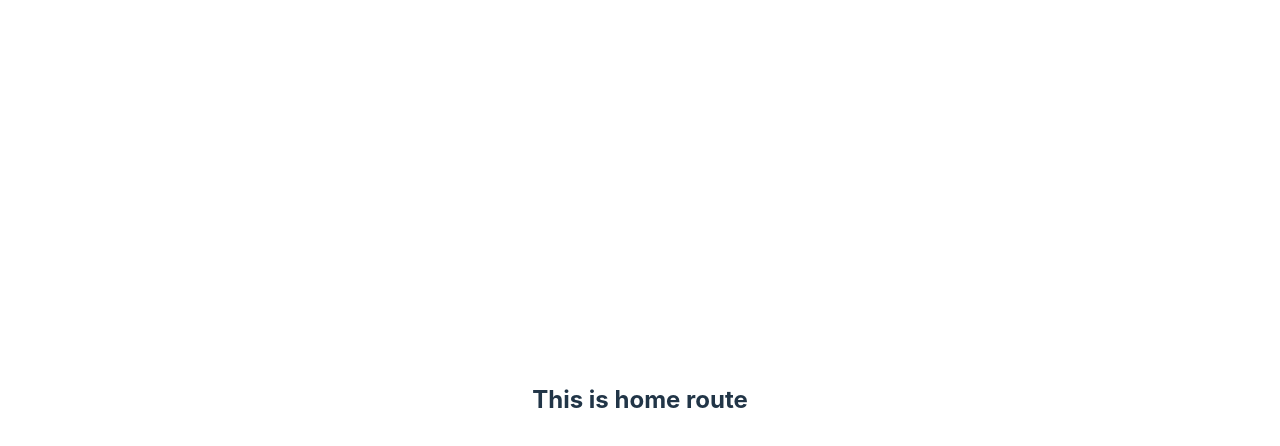
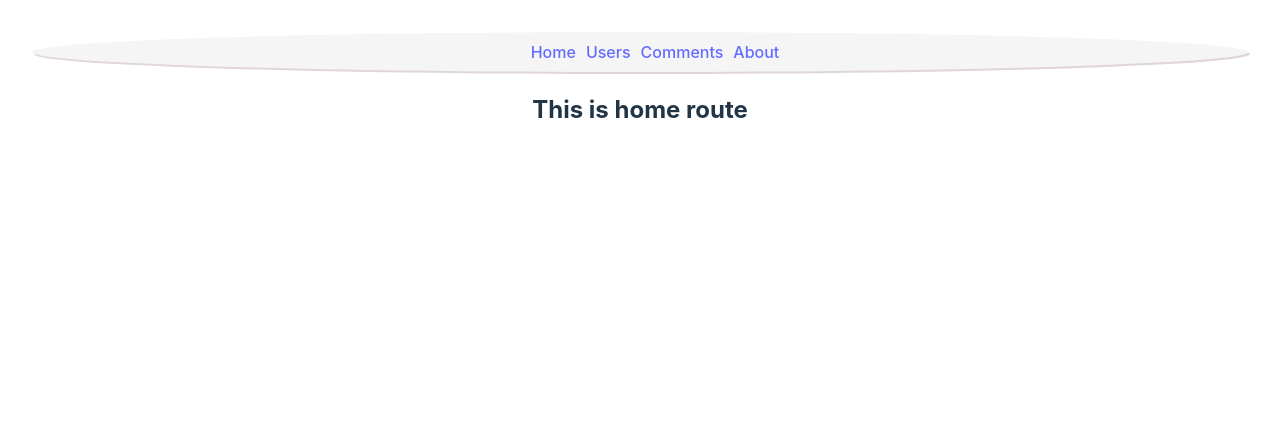
Before and after one commit to nazm0l/react-router-v6.9-practice, a React (Vite) app: page / in a window 1280 px wide. Shown: the top 446 px of the page. Built offline with nearby package versions, Linux system fonts and the light colour scheme.

Commit message:
navbar added and designed

```diff
--- /dev/null
+++ b/src/components/Navbar/Navbar.jsx
@@ -0,0 +1,20 @@
+import React from "react";
+import { Link } from "react-router-dom";
+import "./navbar.css";
+
+const Navbar = () => {
+  return (
+    <div>
+      <nav className="menu">
+        <ul>
+          <Link to="/">Home</Link>
+          <Link to="/users">Users</Link>
+          <Link to="/comments">Comments</Link>
+          <Link to="/about">About</Link>
+        </ul>
+      </nav>
+    </div>
+  );
+};
+
+export default Navbar;
--- /dev/null
+++ b/src/components/Navbar/navbar.css
@@ -0,0 +1,14 @@
+.menu {
+    height: 40px;
+    width: 100%;
+    background-color: whitesmoke;
+    box-shadow: 2px 2px #e0d6d6;
+    border-radius: 50%;
+    display: flex;
+    align-items: center;
+    justify-content: center;
+}
+
+.menu ul a {
+    margin-right: 10px;
+}
--- a/src/index.css
+++ b/src/index.css
@@ -19,16 +19,13 @@ a {
   color: #646cff;
   text-decoration: inherit;
 }
+
 a:hover {
   color: #535bf2;
 }
 
 body {
   margin: 0;
-  display: flex;
-  place-items: center;
-  min-width: 320px;
-  min-height: 100vh;
 }
 
 h1 {
@@ -47,9 +44,11 @@ button {
   cursor: pointer;
   transition: border-color 0.25s;
 }
+
 button:hover {
   border-color: #646cff;
 }
+
 button:focus,
 button:focus-visible {
   outline: 4px auto -webkit-focus-ring-color;
@@ -60,9 +59,11 @@ button:focus-visible {
     color: #213547;
     background-color: #ffffff;
   }
+
   a:hover {
     color: #747bff;
   }
+
   button {
     background-color: #f9f9f9;
   }
--- /dev/null
+++ b/src/layout/Layout.jsx
@@ -0,0 +1,14 @@
+import React from "react";
+import { Outlet } from "react-router-dom";
+import Navbar from "../components/Navbar/Navbar";
+
+const Layout = () => {
+  return (
+    <div>
+      <Navbar />
+      <Outlet></Outlet>
+    </div>
+  );
+};
+
+export default Layout;
```
Also changed, not shown: src/App.jsx (+8 -0 lines).
